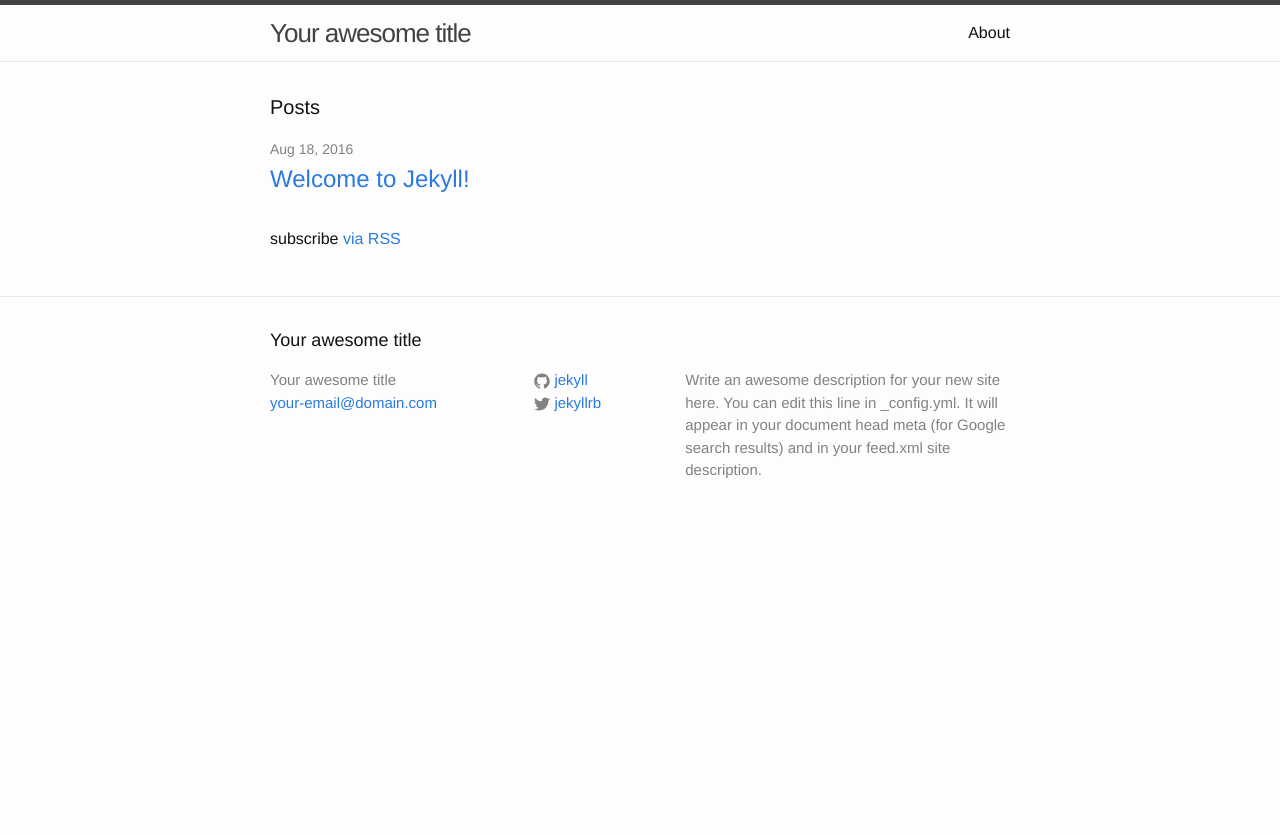
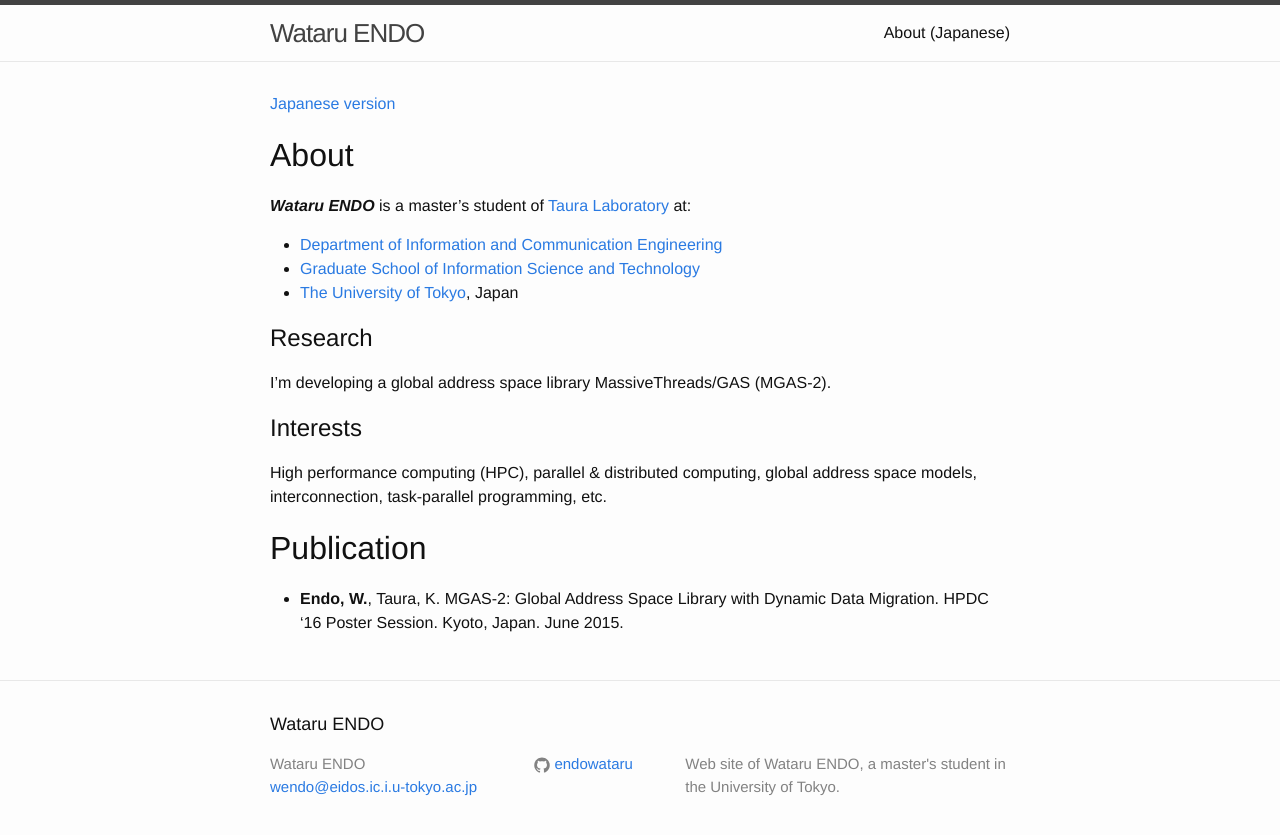
Before and after one commit to endowataru/endowataru.github.io, a Jekyll site: the page built from index.md, in a window 1280 px wide. Shown: the top 835 px of the page. Built offline with Jekyll 4.4.1, drawn with Linux system fonts in a browser that asks for light colours.

Commit message:
Add my contents

```diff
--- a/_config.yml
+++ b/_config.yml
@@ -6,16 +6,14 @@
 # 'jekyll serve'. If you change this file, please restart the server process.
 
 # Site settings
-title: Your awesome title
-email: your-email@domain.com
+title: Wataru ENDO
+email: wendo@eidos.ic.i.u-tokyo.ac.jp
 description: > # this means to ignore newlines until "baseurl:"
-  Write an awesome description for your new site here. You can edit this
-  line in _config.yml. It will appear in your document head meta (for
-  Google search results) and in your feed.xml site description.
+  Web site of Wataru ENDO, a master's student in the University of Tokyo.
 baseurl: "" # the subpath of your site, e.g. /blog
-url: "http://yourdomain.com" # the base hostname & protocol for your site
-twitter_username: jekyllrb
-github_username:  jekyll
+url: "http://endowataru.github.io" # the base hostname & protocol for your site
+#twitter_username: jekyllrb
+github_username:  endowataru
 
 # Build settings
 markdown: kramdown
--- a/index.html
+++ /dev/null
@@ -1,23 +0,0 @@
----
-layout: default
----
-
-<div class="home">
-
-  <h1 class="page-heading">Posts</h1>
-
-  <ul class="post-list">
-    {% for post in site.posts %}
-      <li>
-        <span class="post-meta">{{ post.date | date: "%b %-d, %Y" }}</span>
-
-        <h2>
-          <a class="post-link" href="{{ post.url | prepend: site.baseurl }}">{{ post.title }}</a>
-        </h2>
-      </li>
-    {% endfor %}
-  </ul>
-
-  <p class="rss-subscribe">subscribe <a href="{{ "/feed.xml" | prepend: site.baseurl }}">via RSS</a></p>
-
-</div>
--- /dev/null
+++ b/index.md
@@ -0,0 +1,26 @@
+---
+layout: default
+---
+
+[Japanese version](./ja/)
+
+# About
+
+___Wataru ENDO___ is a master's student of [Taura Laboratory](http://www.eidos.ic.i.u-tokyo.ac.jp) at:
+
+- [Department of Information and Communication Engineering](http://www.i.u-tokyo.ac.jp/edu/course/ice/index_e.shtml)
+- [Graduate School of Information Science and Technology](http://www.i.u-tokyo.ac.jp/index_e.shtml)
+- [The University of Tokyo](http://www.u-tokyo.ac.jp/en/index.html), Japan
+
+## Research
+
+I'm developing a global address space library MassiveThreads/GAS (MGAS-2).
+
+## Interests
+
+High performance computing (HPC), parallel & distributed computing, global address space models,
+interconnection, task-parallel programming, etc.
+
+# Publication
+
+- __Endo, W.__, Taura, K. MGAS-2: Global Address Space Library with Dynamic Data Migration. HPDC '16 Poster Session. Kyoto, Japan. June 2015.
```
Also changed, not shown: about.md (deleted, +0 -15 lines), ja.md (added, +35 -0 lines), 1 other file.
